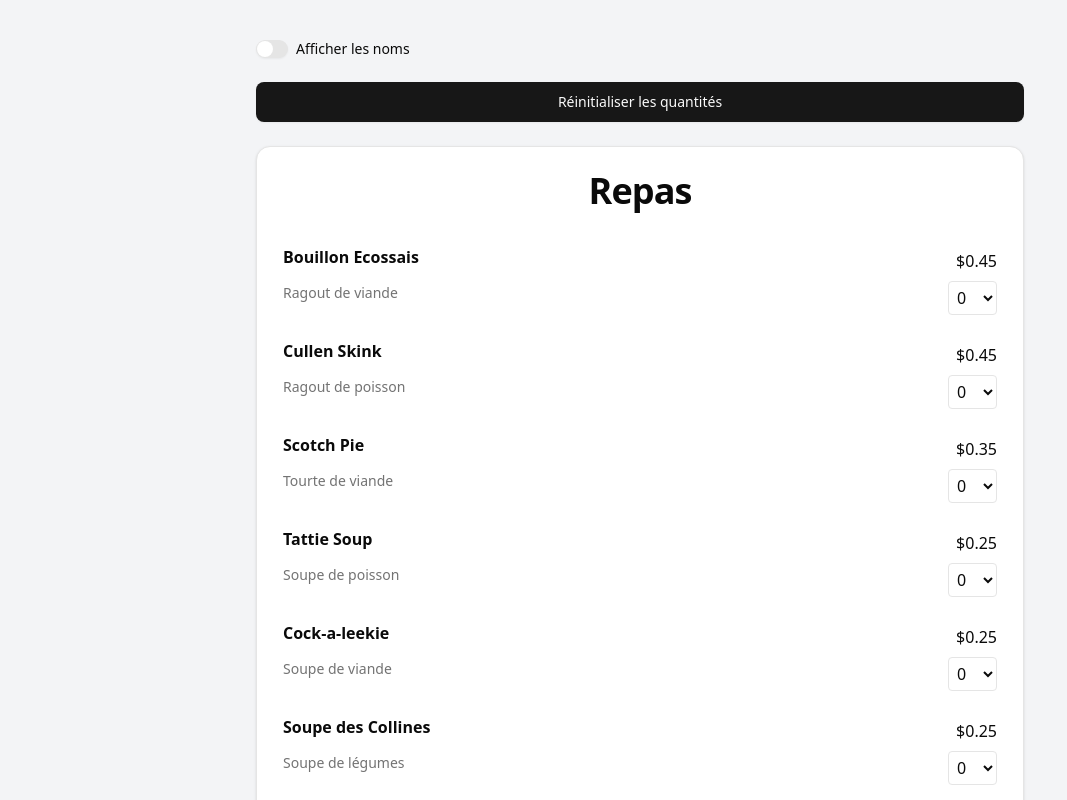
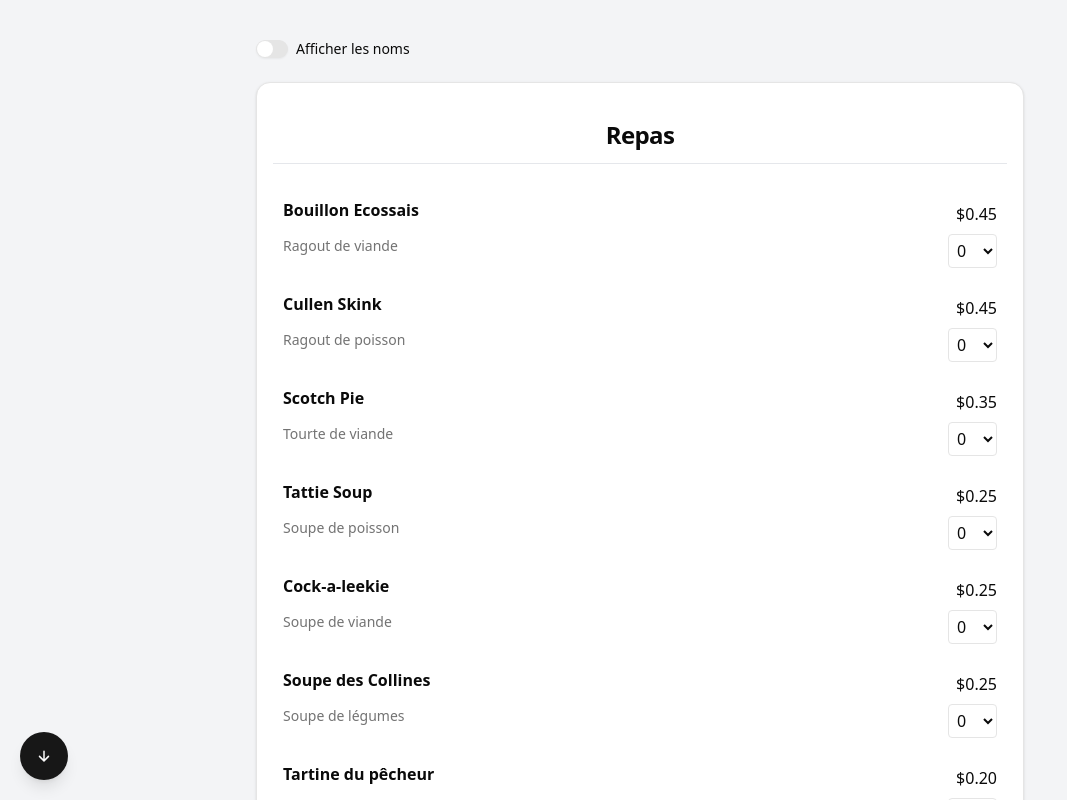
Before and after one commit to dantin-durand/L-Orcanie, a React (Vite) app: page / in a window 1280 px wide. Shown: the top 800 px of the page, without its empty margins (0-1067 px from the left). Built offline with nearby package versions, Linux system fonts and the light colour scheme.

Commit message:
Mise à jour de la taille du titre dans le composant Heading1, suppression de sections inutilisées dans le menu et ajout d'un bouton de défilement vers le bas dans la page du menu.

```diff
--- a/src/components/ui/title.tsx
+++ b/src/components/ui/title.tsx
@@ -7,7 +7,7 @@ export function Heading1({
 }) {
   return (
     <h1
-      className={`scroll-m-20 text-center text-4xl font-extrabold tracking-tight text-balance ${className}`}
+      className={`scroll-m-20 text-center text-2xl font-extrabold tracking-tight text-balance ${className}`}
     >
       {children}
     </h1>
--- a/src/features/menu/data/menu.ts
+++ b/src/features/menu/data/menu.ts
@@ -103,11 +103,6 @@ export const menu = [
         description: "",
         price: 0.05,
       },
-    ],
-  },
-  {
-    title: "Boissons chaudes",
-    dishes: [
       {
         label: "Café",
         realName: "Café",
--- a/src/features/menu/menu.page.tsx
+++ b/src/features/menu/menu.page.tsx
@@ -59,6 +59,7 @@ export default function MenuPage() {
           />
           <Label htmlFor="realname-mode">Afficher les noms</Label>
         </div>
+        {selectedItems.length > 0 && (
           <Button
             className="w-full mb-6"
             onClick={() => setQuantities({})}
@@ -66,9 +67,12 @@ export default function MenuPage() {
           >
             Réinitialiser les quantités
           </Button>
+        )}
         {menu.map((item: MenuItem, itemIndex: number) => (
           <Card key={itemIndex} className="mb-4 gap-0 px-4">
-            <Heading1 className="mb-6">{item.title}</Heading1>
+            <div className="sticky top-0 bg-white z-10 px-2 py-3 border-b border-gray-200 mb-6">
+              <Heading1 className="">{item.title}</Heading1>
+            </div>
             {item.dishes.map((dish, dishIndex) => {
               const id = getDishId(itemIndex, dishIndex);
               const qty = quantities[id] || 0;
@@ -143,6 +147,7 @@ export default function MenuPage() {
             </CardHeader>
           </Card>
         )}
+        {selectedItems.length > 0 && (
           <Button
             className="w-full mt-6"
             onClick={() => setQuantities({})}
@@ -150,7 +155,33 @@ export default function MenuPage() {
           >
             Réinitialiser les quantités
           </Button>
+        )}
       </div>
+      <button
+        className="fixed bottom-5 left-5 p-4 rounded-full shadow-lg hover:bg-gray-100 transition-colors bg-primary text-primary-foreground z-50"
+        onClick={() =>
+          window.scrollTo({
+            top: document.body.scrollHeight,
+            behavior: "smooth",
+          })
+        }
+      >
+        <svg
+          xmlns="http://www.w3.org/2000/svg"
+          width="1em"
+          height="1em"
+          viewBox="0 0 512 512"
+        >
+          <path
+            fill="none"
+            stroke="currentColor"
+            strokeLinecap="round"
+            strokeLinejoin="round"
+            strokeWidth="48"
+            d="m112 268l144 144l144-144M256 392V100"
+          />
+        </svg>
+      </button>
     </div>
   );
 }
```
Lines whose indentation alone changed are shown as unchanged.
